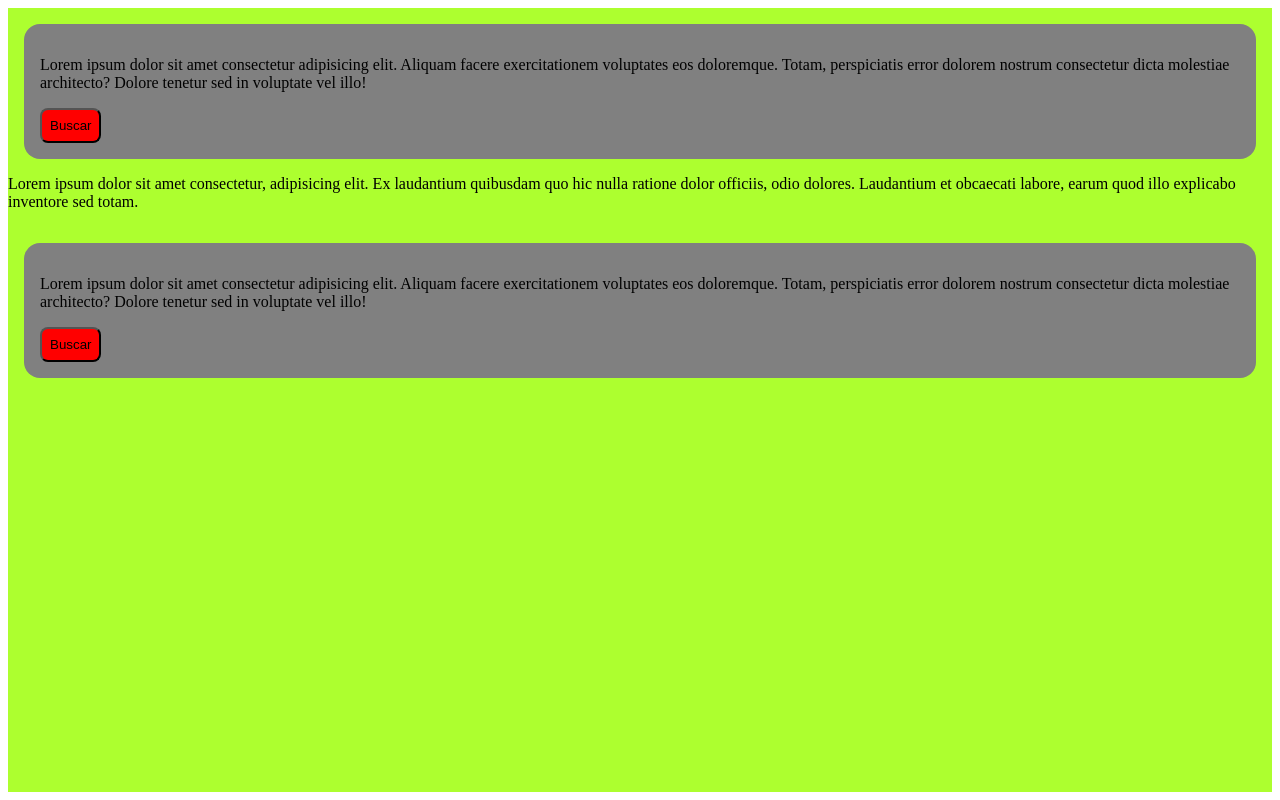
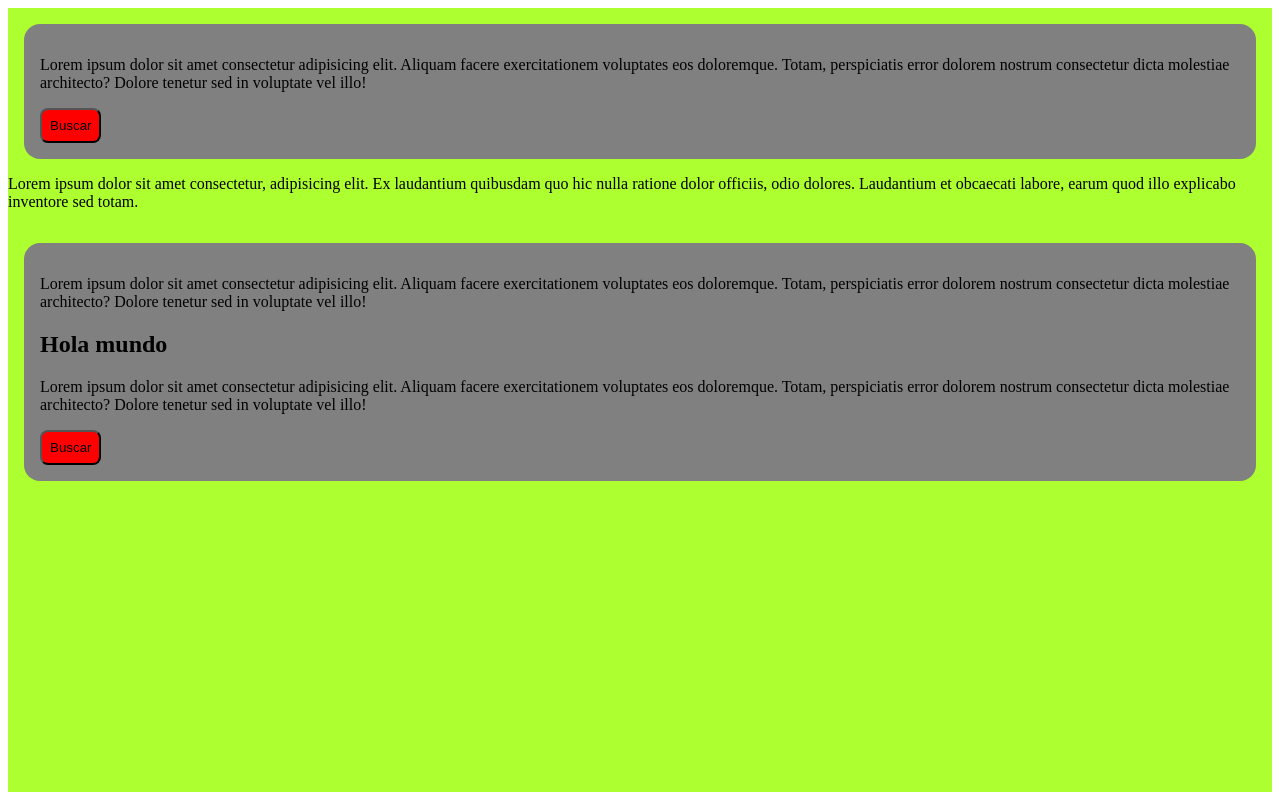
Before and after one commit to JoseSalcedo-HNG/githng, a plain HTML site: page index.html in a window 1280 px wide. Drawn offline with Linux system fonts and the light colour scheme.

Commit message:
Agregamos titulo y parrafo

```diff
--- a/index.html
+++ b/index.html
@@ -18,6 +18,12 @@
                 Lorem ipsum dolor sit amet consectetur adipisicing elit. Aliquam facere exercitationem voluptates eos doloremque. Totam, perspiciatis error dolorem nostrum consectetur dicta molestiae architecto? Dolore tenetur sed in voluptate vel illo!
 
             </p>
+            <h1>Hola mundo</h1>
+            <p>
+                Lorem ipsum dolor sit amet consectetur adipisicing elit. Aliquam facere exercitationem voluptates eos doloremque. Totam, perspiciatis error dolorem nostrum consectetur dicta molestiae architecto? Dolore tenetur sed in voluptate vel illo!
+
+            </p>
+
             <button>Buscar
             </button>
     </div>
```
